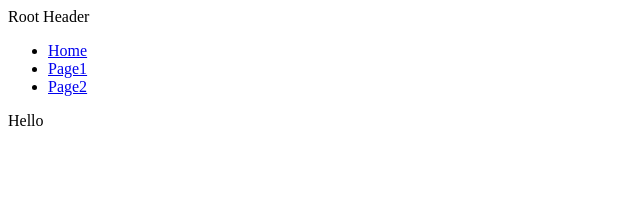
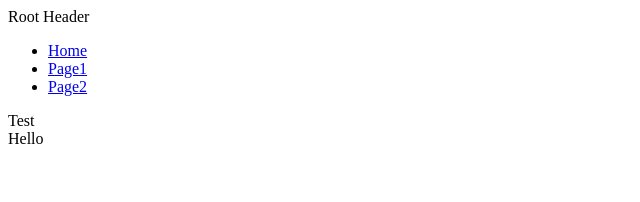
Before and after one commit to spaniard95/next_13_poc, a Next.js app: page / in a window 1280 px wide. Shown: the top 202 px of the page, without its empty margins (0-640 px from the left). Built offline with nearby package versions, Linux system fonts and the light colour scheme.

Commit message:
basic parallel routing

```diff
--- /dev/null
+++ b/src/app/@test/loading.tsx
@@ -0,0 +1,5 @@
+import React from "react";
+
+export default async function Test() {
+  return <div>Loading</div>;
+}
--- /dev/null
+++ b/src/app/@test/page.tsx
@@ -0,0 +1,6 @@
+import React from "react";
+
+export default async function Test() {
+  await new Promise((resolve) => setTimeout(resolve, 4000));
+  return <div>Test</div>;
+}
--- a/src/app/dashboard/layout.tsx
+++ b/src/app/dashboard/layout.tsx
@@ -4,10 +4,10 @@ export default function DashboardLayout({
   children: React.ReactNode;
 }) {
   return (
-    <html lang="en">
+    <div>
       <header>Dashboard Header</header>
 
       {children}
-    </html>
+    </div>
   );
 }
--- a/src/app/layout.tsx
+++ b/src/app/layout.tsx
@@ -1,6 +1,7 @@
 import type { Metadata } from "next";
 import { Inter } from "next/font/google";
 import Link from "next/link";
+import { ReactNode } from "react";
 
 const inter = Inter({ subsets: ["latin"] });
 
@@ -11,11 +12,14 @@ export const metadata: Metadata = {
 
 export default function RootLayout({
   children,
+  test,
 }: {
-  children: React.ReactNode;
+  children: ReactNode;
+  test: ReactNode;
 }) {
   return (
-    <html lang="en">
+    <html>
+      <body>
         <header>Root Header</header>
         <nav>
           <ul>
@@ -30,8 +34,10 @@ export default function RootLayout({
             </li>
           </ul>
         </nav>
+        <div>{test}</div>
 
-      {children}
+        <main>{children}</main>
+      </body>
     </html>
   );
 }
```
Lines whose indentation alone changed are shown as unchanged.
